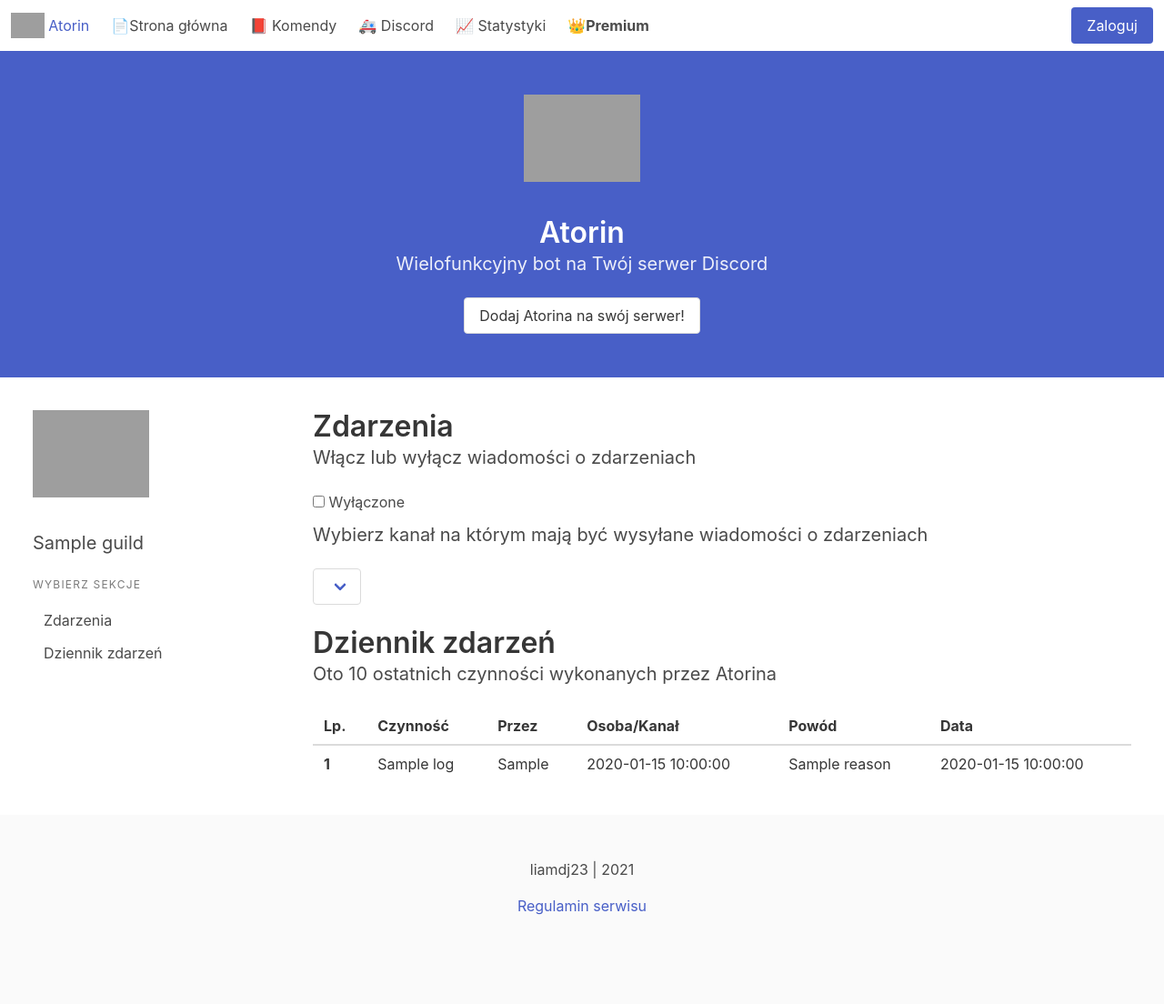
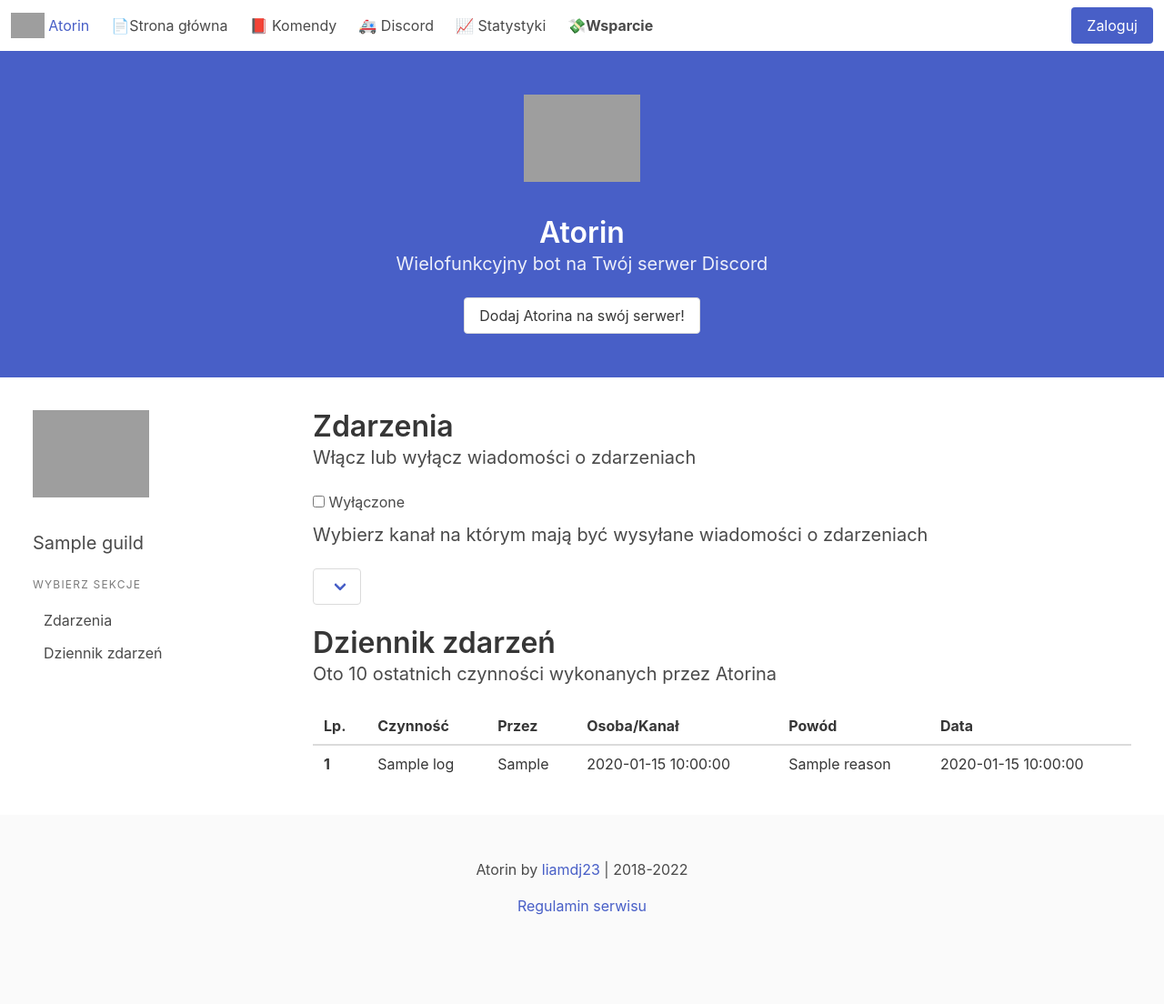
Before and after one commit to liamdj23/Atorin, a Python web app: template atorin/dashboard/templates/server.html in a window 1280 px wide. Shown: the whole page at 91% size. Run offline with Jinja, Linux system fonts and the light colour scheme; the template is opened without the code that fills it: most values are stand-ins (such as "Sample title", 1, 10 or a date in 2020); lists and menus that the app fills with data are empty; some libraries are stand-ins or nearby versions; grey boxes are pictures that could not be loaded.

Commit message:
:truck: Updated links in navbar

```diff
--- a/atorin/dashboard/templates/base.html
+++ b/atorin/dashboard/templates/base.html
@@ -1,17 +1,27 @@
 <!DOCTYPE html>
 <html>
   <head>
-    <meta charset="utf-8">
-    <meta name="viewport" content="width=device-width, initial-scale=1">
+    <meta charset="utf-8" />
+    <meta name="viewport" content="width=device-width, initial-scale=1" />
     <title>Atorin :: {% block title %}{% endblock %}</title>
-    <link rel="icon" type="image/png" href="https://cdn.discordapp.com/avatars/408959273956147200/d26356dd40d8b76e10c0678b4afe3f1b.png" />
-    <link rel="stylesheet" href="https://cdn.jsdelivr.net/npm/bulma@0.9.1/css/bulma.min.css">
-    <script src="https://twemoji.maxcdn.com/v/latest/twemoji.min.js" crossorigin="anonymous"></script>
+    <link
+      rel="icon"
+      type="image/png"
+      href="https://cdn.discordapp.com/avatars/408959273956147200/d26356dd40d8b76e10c0678b4afe3f1b.png"
+    />
+    <link
+      rel="stylesheet"
+      href="https://cdn.jsdelivr.net/npm/bulma@0.9.1/css/bulma.min.css"
+    />
+    <script
+      src="https://twemoji.maxcdn.com/v/latest/twemoji.min.js"
+      crossorigin="anonymous"
+    ></script>
     <style>
       img.emoji {
         height: 1em;
         width: 1em;
-           margin: 0 .05em 0 .1em;
+        margin: 0 0.05em 0 0.1em;
         vertical-align: -0.1em;
       }
     </style>
@@ -21,10 +31,20 @@
     <nav class="navbar">
       <div class="navbar-brand">
         <a class="navbar-item" href="/">
-          <img class="mr-1" src="https://cdn.discordapp.com/avatars/408959273956147200/d26356dd40d8b76e10c0678b4afe3f1b.png" alt="Atorin">
+          <img
+            class="mr-1"
+            src="https://cdn.discordapp.com/avatars/408959273956147200/d26356dd40d8b76e10c0678b4afe3f1b.png"
+            alt="Atorin"
+          />
           Atorin
         </a>
-        <a role="button" class="navbar-burger" aria-label="menu" aria-expanded="false" data-target="navMenu">
+        <a
+          role="button"
+          class="navbar-burger"
+          aria-label="menu"
+          aria-expanded="false"
+          data-target="navMenu"
+        >
           <span aria-hidden="true"></span>
           <span aria-hidden="true"></span>
           <span aria-hidden="true"></span>
@@ -32,20 +52,16 @@
       </div>
       <div id="navMenu" class="navbar-menu">
         <div class="navbar-start">
-            <a href="/" class="navbar-item">
-              📄Strona główna
-            </a>
-            <a href="/commands" class="navbar-item">
-              📕 Komendy
-            </a>
-            <a href="/discord" class="navbar-item">
+          <a href="/" class="navbar-item"> 📄Strona główna </a>
+          <a href="/commands" class="navbar-item"> 📕 Komendy </a>
+          <a href="https://liamdj23.ovh/discord" class="navbar-item">
             🚑 Discord
           </a>
-            <a href="/stats" class="navbar-item">
+          <a href="https://bot.liamdj23.ovh/stats" class="navbar-item">
             📈 Statystyki
           </a>
-            <a href="/premium" class="navbar-item">
-                👑 <strong>Premium</strong>
+          <a href="https://buycoffee.to/liamdj23" class="navbar-item">
+            💸 <strong>Wsparcie</strong>
           </a>
         </div>
 
@@ -53,17 +69,13 @@
           {% if user %}
           <div class="navbar-item has-dropdown is-hoverable">
             <a class="navbar-link">
-                    <img class="mr-1" src="{{ user.avatar_url }}">
+              <img class="mr-1" src="{{ user.avatar_url }}" />
               <strong>{{ user.username }}#{{ user.discriminator }}</strong>
             </a>
             <div class="navbar-dropdown">
-                  <a href="/servers" class="navbar-item">
-                    Wybierz serwer
-                  </a>
-                  <hr class="navbar-divider">
-                  <a href="/logout" class="navbar-item">
-                    Wyloguj się
-                  </a>
+              <a href="/servers" class="navbar-item"> Wybierz serwer </a>
+              <hr class="navbar-divider" />
+              <a href="/logout" class="navbar-item"> Wyloguj się </a>
             </div>
           </div>
           {% else %}
@@ -86,45 +98,49 @@
       {% endfor %}
       <div class="hero-body has-text-centered">
         <figure class="image is-128x128 is-inline-block">
-           <img src="https://cdn.discordapp.com/avatars/408959273956147200/d26356dd40d8b76e10c0678b4afe3f1b.png">
+          <img
+            src="https://cdn.discordapp.com/avatars/408959273956147200/d26356dd40d8b76e10c0678b4afe3f1b.png"
+          />
         </figure>
-        <p class="title">
-          Atorin
-        </p>
-        <p class="subtitle">
-          Wielofunkcyjny bot na Twój serwer Discord
-        </p>
-        <a href="/addbot" class="button">Dodaj Atorina na swój serwer!</a>
+        <p class="title">Atorin</p>
+        <p class="subtitle">Wielofunkcyjny bot na Twój serwer Discord</p>
+        <a href="https://liamdj23.ovh/addbot" class="button"
+          >Dodaj Atorina na swój serwer!</a
+        >
       </div>
     </section>
     <section>{% block content %}{% endblock %}</section>
     <footer class="footer">
       <div class="content has-text-centered">
         <p>
-          liamdj23 | 2021
+          Atorin by <a href="https://liamdj23.ovh/">liamdj23</a> | 2018-2022
         </p>
         <a href="/terms">Regulamin serwisu</a>
       </div>
     </footer>
     <script src="https://ajax.googleapis.com/ajax/libs/jquery/3.5.1/jquery.min.js"></script>
     <script>
-      $(document).ready(function() {
-          $(".navbar-burger").click(function() {
+      $(document).ready(function () {
+        $(".navbar-burger").click(function () {
           $(".navbar-burger").toggleClass("is-active");
           $(".navbar-menu").toggleClass("is-active");
         });
       });
-      document.addEventListener('DOMContentLoaded', () => {
-          (document.querySelectorAll('.notification .delete') || []).forEach(($delete) => {
+      document.addEventListener("DOMContentLoaded", () => {
+        (document.querySelectorAll(".notification .delete") || []).forEach(
+          ($delete) => {
             const $notification = $delete.parentNode;
 
-            $delete.addEventListener('click', () => {
+            $delete.addEventListener("click", () => {
               $notification.parentNode.removeChild($notification);
             });
-          });
+          }
+        );
       });
     </script>
-  <script>twemoji.parse(document.body)</script>
+    <script>
+      twemoji.parse(document.body);
+    </script>
     {% block scripts %}{% endblock %}
   </body>
 </html>
```
Lines whose indentation alone changed are shown as unchanged.
